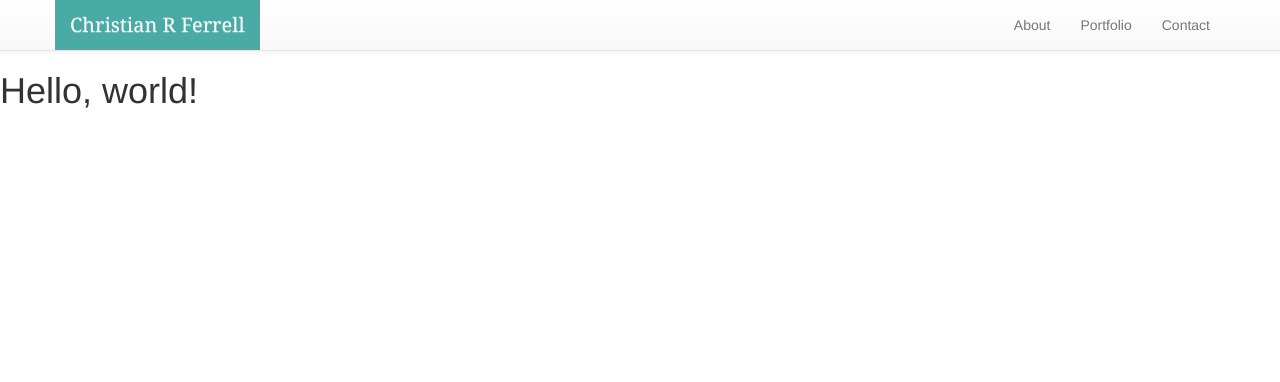
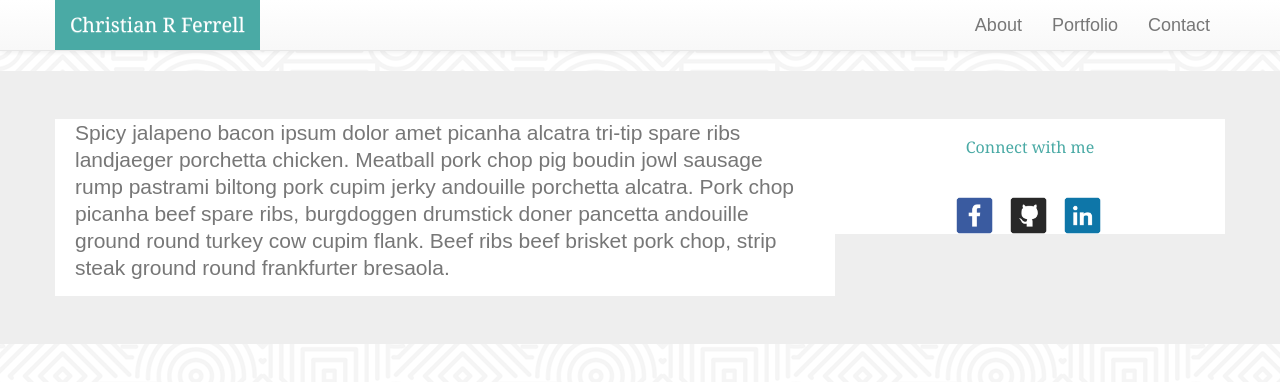
Before and after one commit to CRFerrell77/Bootstrap-Portfolio, a plain HTML site: page index.html in a window 1280 px wide. Drawn offline with nearby package versions, Linux system fonts and the light colour scheme.

Commit message:
3rd up: static links on right completed

```diff
--- a/assets/css/style.css
+++ b/assets/css/style.css
@@ -1,7 +1,110 @@
+
+
+
+.firstCol {
+    color: #777777;
+    background-color: #ffffff;
+    border-style: solid;
+    border-color: #dddddd;
+    padding-left: 20px;
+    padding-right: 20px;
+}
+
+.secondCol {
+    color: #777777;
+    background-color: #ffffff;
+    border-style: solid;
+    border-color: #dddddd;
+    padding-left: 20px;
+    padding-right: 20px;
+}
+
 #name {
     color: #ffffff;
     background-color: #4aaaa5;
     font-size: 20px;
     font-family: 'Georgia', Times, Times New Roman, serif;
+}
 
+
+#bioImage {
+    width: 200px;
+    height: 200px;
+    /* margin-right: 20px;
+    float: left; */
 }
+
+#linkImage {
+    width: 37px;
+    height: 37px;
+    margin-right: 6px;
+    margin-left: 6px;
+}
+
+body {
+    display: flex;
+    flex-direction: column;
+    padding: 0;
+    margin: 0;
+    font-family: 'Arial', 'Helvetica Neue', Helvetica, sans-serif;
+    font-size: 18px;
+    line-height: 150%;
+
+    color: #777777;
+    background-image: url(hypnotize.png);
+
+
+    border-style: solid;
+    border-color: #dddddd;
+}
+
+header {
+    color: #4aaaa5;
+    background-color: #ffffff;
+    border-color: #cccccc;
+}
+
+footer {
+    text-align: center;
+    font-size: 10px;
+    color: #ffffff;
+    background-color: #666666;
+    padding-top: 20px;
+    padding-bottom: 20px;
+    padding-right: 20px;
+    padding-left: 20px;
+    border-style: solid;
+    border-width: 5px 0px 0px 0px;
+    border-color: #4aaaa5;
+}
+
+h1 {
+    padding: 20px 0;
+    margin: 0;
+    margin-bottom: 20px;
+    font-size: 20px;
+    font-family: 'Georgia', Times, Times New Roman, serif;
+    color: #4aaaa5;
+    background-color: #ffffff;
+}
+
+
+h2 {
+    padding: 20px 0;
+    margin: 0;
+    margin-bottom: 20px;
+    font-size: 16px;
+    font-family: 'Georgia', Times, Times New Roman, serif;
+    color: #4aaaa5;
+    background-color: #ffffff;
+    text-align: center;
+}
+
+a {
+    color: #777777;
+    text-decoration: none;
+}
+
+li {
+    display: inline-block;
+}
--- a/index.html
+++ b/index.html
@@ -11,7 +11,7 @@
 	<link rel="stylesheet" type="text/css" 	href="assets\css\reset.css">
 
     <!-- The above 3 meta tags *must* come first in the head; any other head content must come *after* these tags -->
-    <title>Bootstrap 101 Template</title>
+    <title>Portfolio: C. R. Ferrell</title>
 
     <!-- Bootstrap -->
 	<link href="css/bootstrap.min.css" rel="stylesheet">
@@ -77,7 +77,57 @@
 
 	</nav>
 
-    <h1>Hello, world!</h1>
+	<div class="jumbotron">
+
+		<div class="container">
+
+			<div class="row">
+
+				<div class="firstCol col-md-8"> <!-- Changes by page -->
+					<p>
+						Spicy jalapeno bacon ipsum dolor amet picanha alcatra tri-tip spare ribs landjaeger porchetta chicken. Meatball pork chop pig boudin jowl sausage rump pastrami biltong pork cupim jerky andouille porchetta alcatra. Pork chop picanha beef spare ribs, burgdoggen drumstick doner pancetta andouille ground round turkey cow cupim flank. Beef ribs beef brisket pork chop, strip steak ground round frankfurter bresaola.
+					</p>
+				</div>
+
+				<div class="secondCol col-md-4"> <!-- Static links on right -->
+
+					<div class="row">
+						<h2>
+							Connect with me
+						</h2>
+					</div>
+
+					<div class="row">
+
+						<div class="col-xs-3"> <!-- empty to center links -->
+						</div>
+
+						<div class="col-xs-6">
+							<a href="https://www.facebook.com/cferrell77">
+								<img id="linkImage" src="assets\images\Facebook.png" alt="Facebook Profile">
+							</a>
+
+							<a href="https://github.com/CRFerrell77">
+								<img id="linkImage" src="assets\images\GitHub.png" alt="GitHub Profile">
+							</a>
+
+							<a href="https://www.linkedin.com/in/ferrellchristianr/">
+								<img id="linkImage" src="assets\images\LinkedIn.png" alt="LinkedIn Profile">
+							</a>
+						</div>
+
+						<div class="col-xs-3"> <!-- empty to center links -->
+						</div>
+
+					</div>
+
+				</div>
+
+			</div>
+
+		</div>
+
+	</div>
 
     <!-- jQuery (necessary for Bootstrap's JavaScript plugins) -->
     <script src="https://ajax.googleapis.com/ajax/libs/jquery/1.12.4/jquery.min.js"></script>
```
